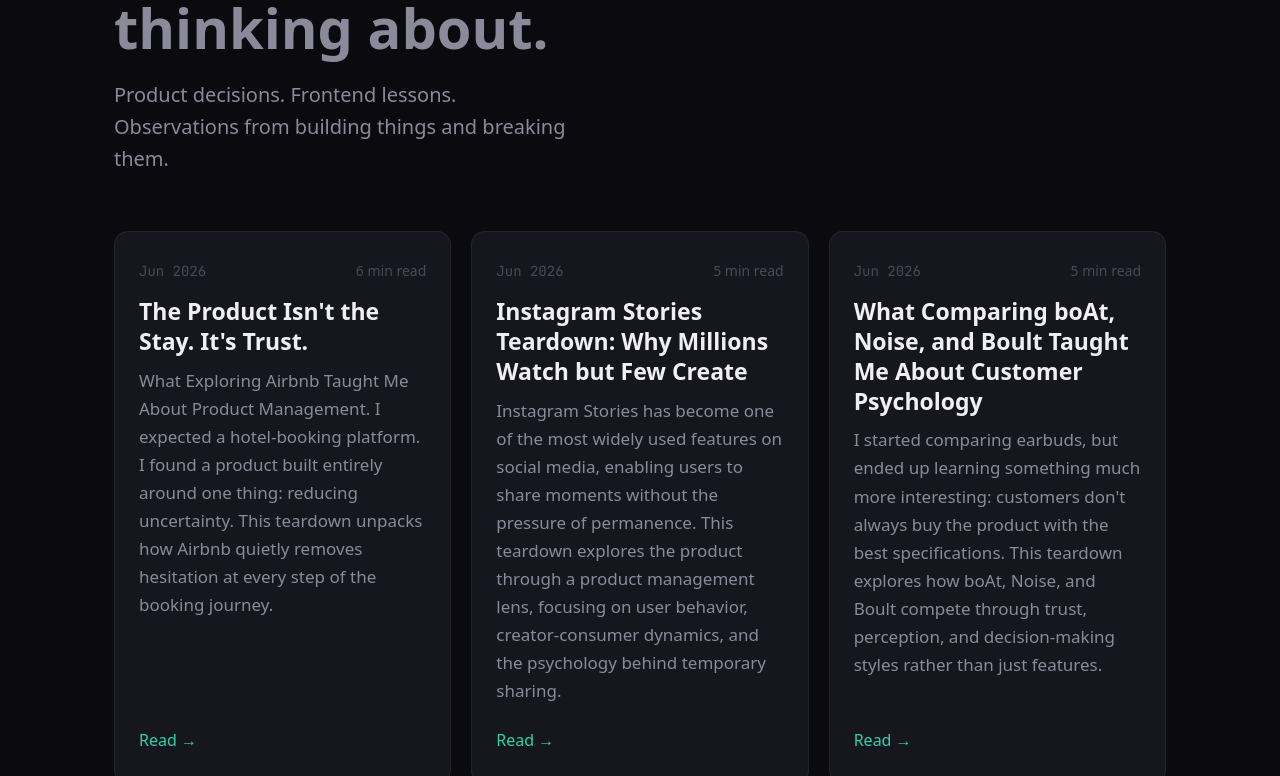
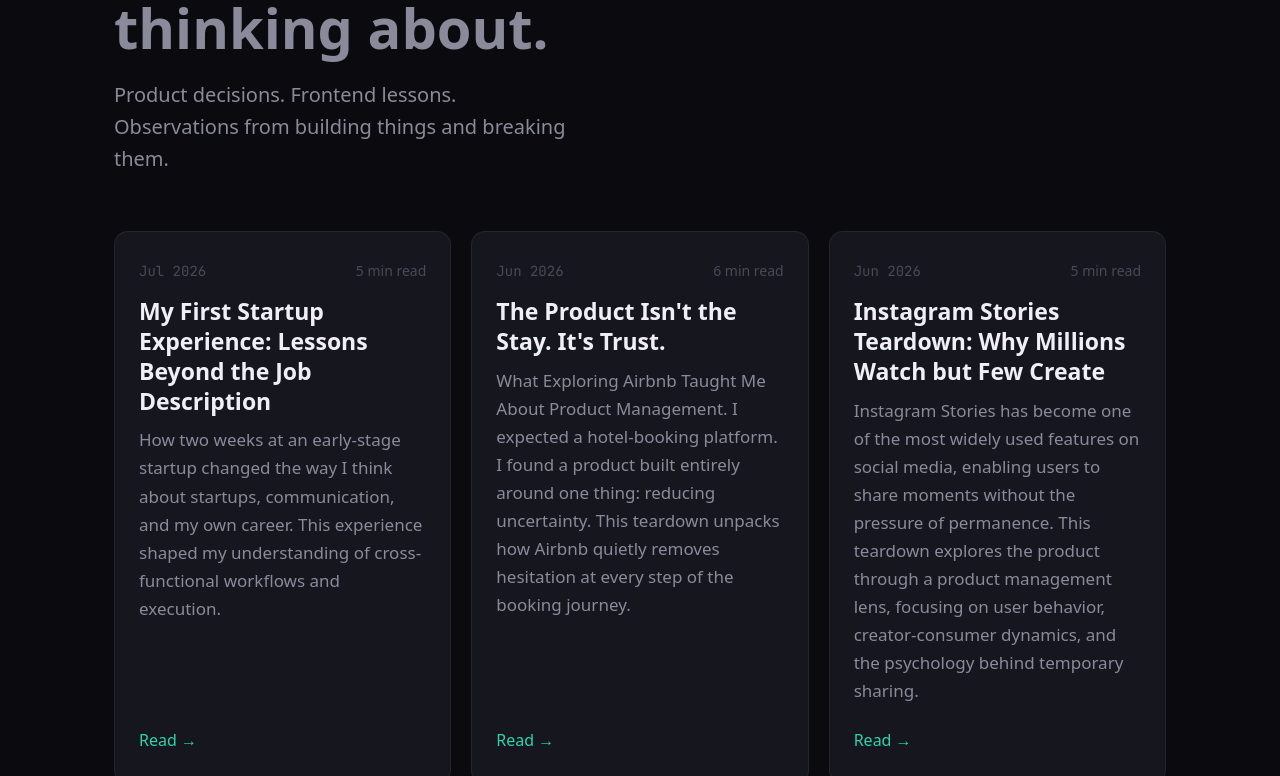
Before and after one commit to harshikagahlot/pm-portfolio, a React (Vite) app: page / in a window 1280 px wide. Shown: the part 11224-12000 px from the top of the page. Built offline with nearby package versions, Linux system fonts and the light colour scheme; a web font is replaced by a local one.

Commit message:
feat: add 'My First Startup Experience' blog post

```diff
--- a/src/sections/Blog.tsx
+++ b/src/sections/Blog.tsx
@@ -12,6 +12,14 @@
 }
 
 const BLOG_POSTS: BlogPost[] = [
+  {
+    id: 10,
+    date: 'Jul 2026',
+    readTime: '5 min read',
+    title: 'My First Startup Experience: Lessons Beyond the Job Description',
+    excerpt: 'How two weeks at an early-stage startup changed the way I think about startups, communication, and my own career. This experience shaped my understanding of cross-functional workflows and execution.',
+    href: 'https://productandperspective.blogspot.com/2026/07/my-first-startup-experience-lessons.html',
+  },
   {
     id: 9,
     date: 'Jun 2026',
```
